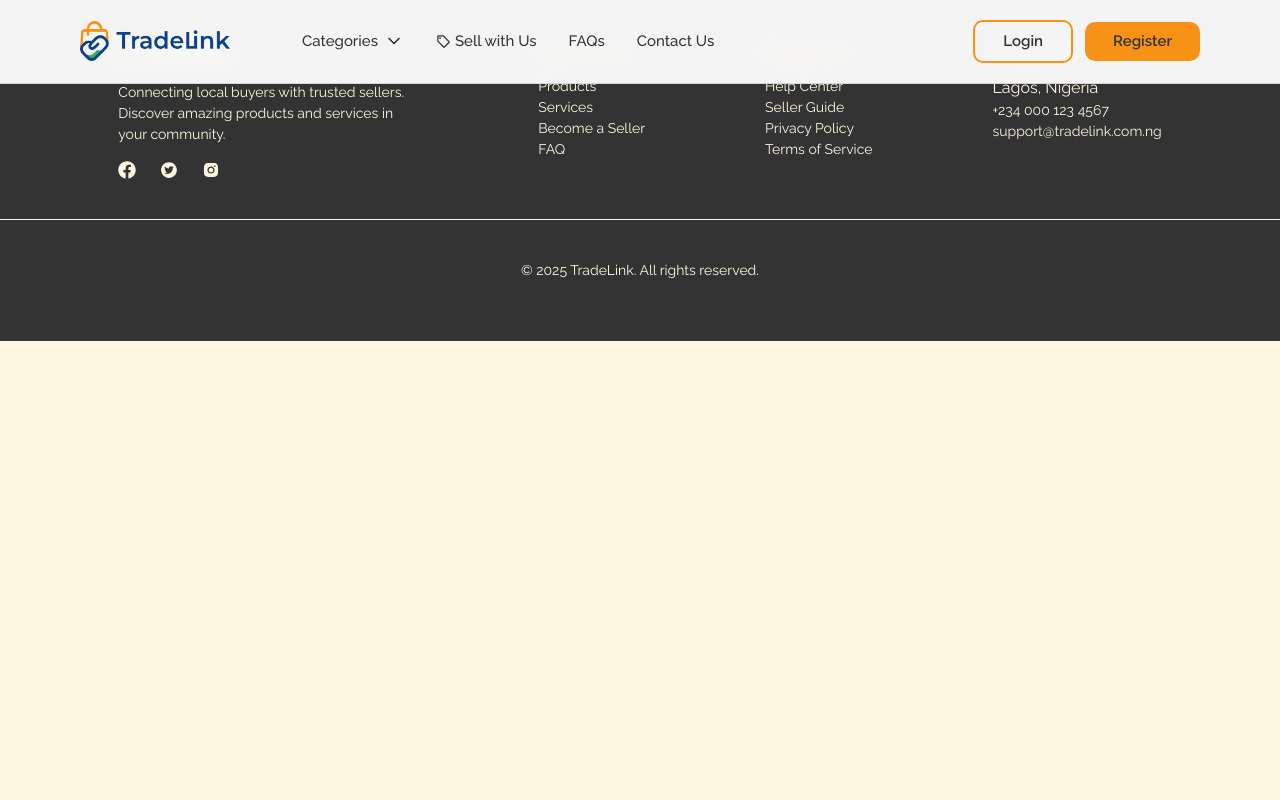
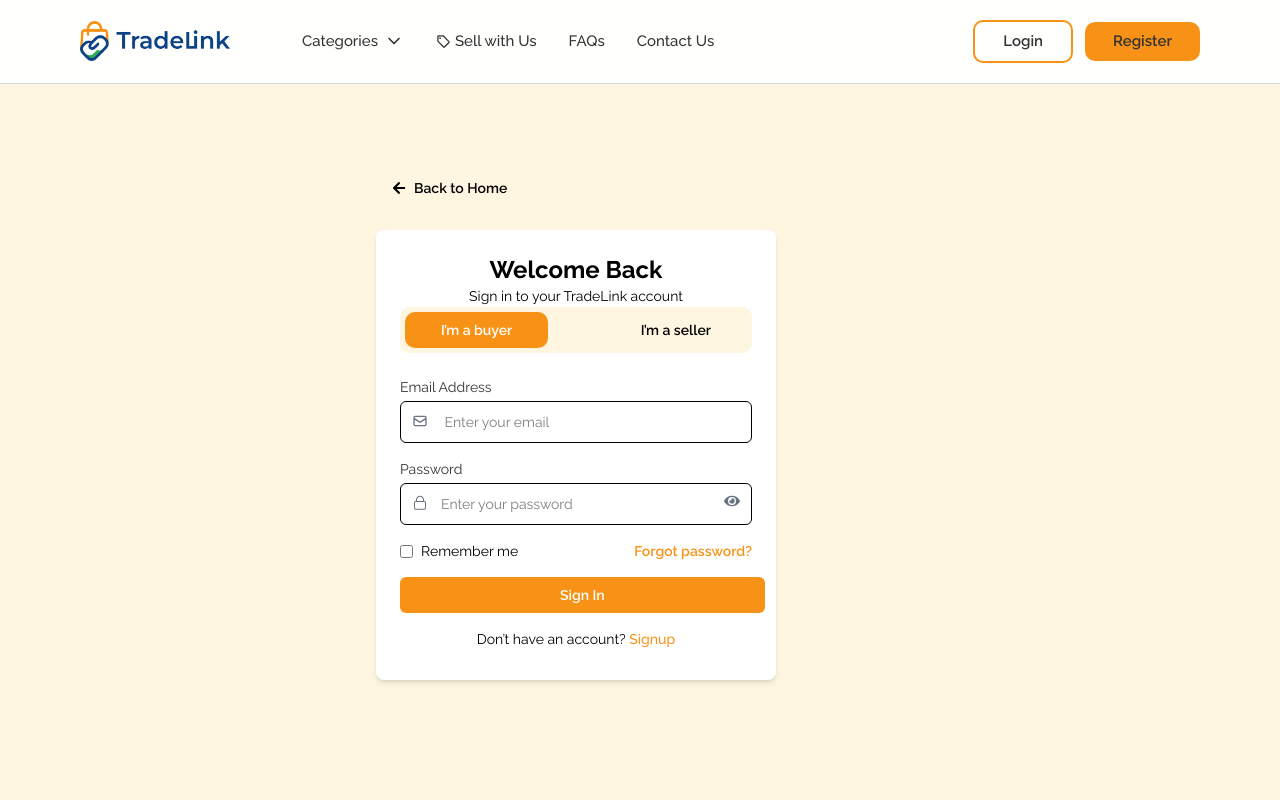
Before and after one commit to TradeLink1/Tradelink-dev, a React (Vite) app: page /Login in a window 1280 px wide. Shown: the top 800 px of the page. Built offline with nearby package versions, Linux system fonts and the light colour scheme.

Commit message:
login page

```diff
--- a/src/App.tsx
+++ b/src/App.tsx
@@ -11,7 +11,6 @@ import Register from "./pages/Register/Register";
 import Product from "./pages/Categories/Product";
 import Services from "./pages/Categories/Services";
 import { SearchProvider } from "./context/SearchContext";
-
 const App = () => {
   return (
     <SearchProvider>
--- a/src/pages/Login/Login.tsx
+++ b/src/pages/Login/Login.tsx
@@ -1,9 +1,151 @@
+import React, { useState } from "react";
+import { Link } from "react-router-dom";
+import { useNavigate } from "react-router-dom";
+import { FaArrowLeft } from "react-icons/fa";
+import { FaEye, FaEyeSlash } from "react-icons/fa";
+import { HiOutlineMail } from "react-icons/hi";
+import { GoLock } from "react-icons/go";
 
+const Login: React.FC = () => {
+  const navigate = useNavigate();
+  const handleGoBack = () => navigate(-1);
+  const [role, setRole] = useState<"buyer" | "seller">("buyer");
+  const [showPassword, setShowPassword] = useState(false);
+  const handleRoleChange = (selected: "buyer" | "seller") => {
+    setRole(selected);
+  };
 
-const Login = () => {
   return (
-    <div></div>
-  )
-}
+    <div className="max-w-[1200px] flex items-center justify-center min-h-screen  px-4">
+      <div className=" mt-[100px] w-full max-w-md  ">
+        {/* Go Back Button */}
+        <button
+          onClick={handleGoBack}
+          className="flex items-center gap-2 text-sm hover:text-white  hover:bg-[#F89216] px-4 py-2 rounded-md  mb-6"
+        >
+          <FaArrowLeft />
+          Back to Home
+        </button>
+        <div className="h-[450px] w-[400px] bg-white rounded-lg shadow-md p-6 mb-[50px]">
+          {/* Title */}
+          <h2 className="text-2xl font-bold text-center text-[#33333] ">
+            Welcome Back
+          </h2>
+          <p className="text-[14px] text-center text-[#33333]">
+            {" "}
+            Sign in to your TradeLink account{" "}
+          </p>
 
-export default Login
+          <div className="flex justify-between bg-[#FEF6E1] border border-[#FEF6E1] rounded-[10px] mb-6 p-1">
+            <button
+              onClick={() => handleRoleChange("buyer")}
+              className={`px-9 py-2 rounded-[10px] text-sm ${
+                role === "buyer"
+                  ? "bg-[#F89216] text-white"
+                  : "hover:bg-[#F89216]/30"
+              }`}
+            >
+              I’m a buyer
+            </button>
+            <button
+              onClick={() => handleRoleChange("seller")}
+              className={`px-9 py-2 rounded-[10px] text-sm ${
+                role === "seller"
+                  ? "bg-[#F89216] text-white"
+                  : "hover:bg-[#F89216]/30"
+              }`}
+            >
+              I’m a seller
+            </button>
+          </div>
+
+          {/* Email */}
+          <div className="mb-4 text-left">
+            <label className="block text-sm mb-1 text-[#333333]">
+              Email Address
+            </label>
+            <div className="relative">
+              <HiOutlineMail className="absolute left-3 top-1 translate-y-1/2 text-gray-500" />
+            </div>
+            <input
+              type="email"
+              className="w-full px-4 py-2 border rounded-md outline-none focus:ring-2 pl-10 focus:ring-2-[#F89216] placeholder:text-sm  "
+              placeholder=" Enter your email"
+            />
+          </div>
+
+          {/* Password */}
+          <div className="mb-4 text-left">
+            <label className="block text-sm mb-1 text-[#333333]">
+              Password
+            </label>
+
+            <div className="relative">
+              <GoLock className="absolute left-3 top-1 translate-y-1/2 text-gray-500" />
+              <input
+                type={showPassword ? "text" : "password"}
+                className="w-full px-4 py-2 pl-10 placeholder:text-sm border rounded-md pr-10 outline-none focus:ring-2 focus:ring-[#F89216]"
+                placeholder="Enter your password"
+              />
+              <button
+                type="button"
+                onClick={() => setShowPassword(!showPassword)}
+                className="absolute right-3 top-2.5 text-gray-500"
+              >
+                {showPassword ? <FaEyeSlash /> : <FaEye />}
+              </button>
+            </div>
+          </div>
+
+          {/* Remember Me & Forgot Password */}
+          <div className="flex justify-between items-center text-sm mb-4">
+            <label className="flex items-center gap-2">
+              <input type="checkbox" className="accent-[#F89216]" />
+              Remember me
+            </label>
+            <button className="text-[#F89216] hover:underline">
+              Forgot password?
+            </button>
+          </div>
+
+          {/* Sign In Button */}
+          <button className="px-40 bg-[#F89216] hover:bg-[#e07c0f] text-white py-2 rounded-md text-sm font-medium">
+            Sign In
+          </button>
+
+          {/* Conditional Bottom Text */}
+          <div className="text-center mt-4 text-sm">
+            {role === "buyer" ? (
+              <p>
+                Don’t have an account?{" "}
+                <Link to="/Signup">
+                  {" "}
+                  <a
+                    href="#"
+                    className="text-[#F89216] font-medium hover:underline"
+                  >
+                    Signup
+                  </a>{" "}
+                </Link>
+              </p>
+            ) : (
+              <p>
+                New to selling?{" "}
+                <Link to="/SellerForm">
+                  <a
+                    href="#"
+                    className="text-[#F89216] font-medium hover:underline"
+                  >
+                    Join as a seller
+                  </a>
+                </Link>
+              </p>
+            )}
+          </div>
+        </div>
+      </div>
+    </div>
+  );
+};
+
+export default Login;
```
